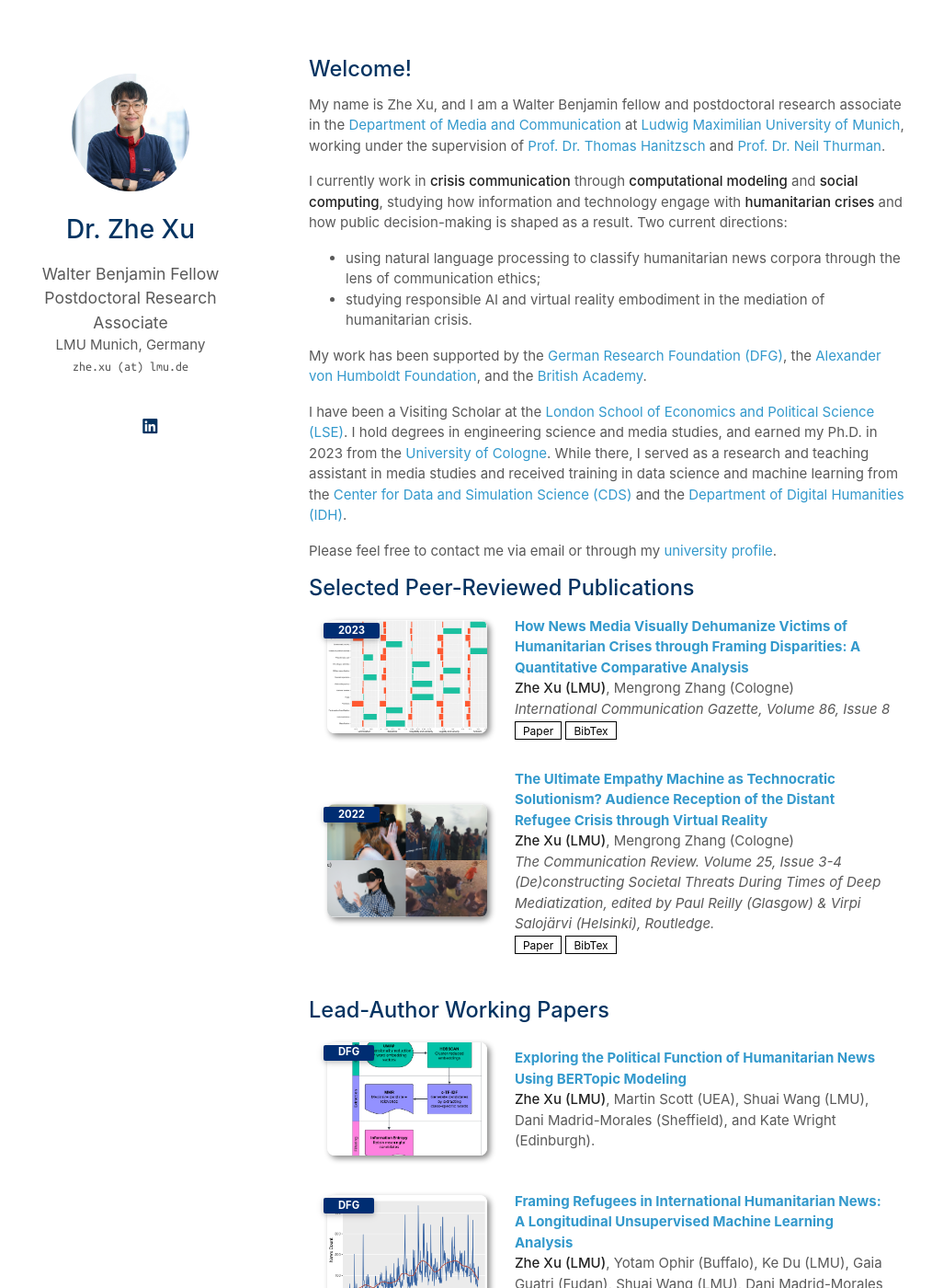
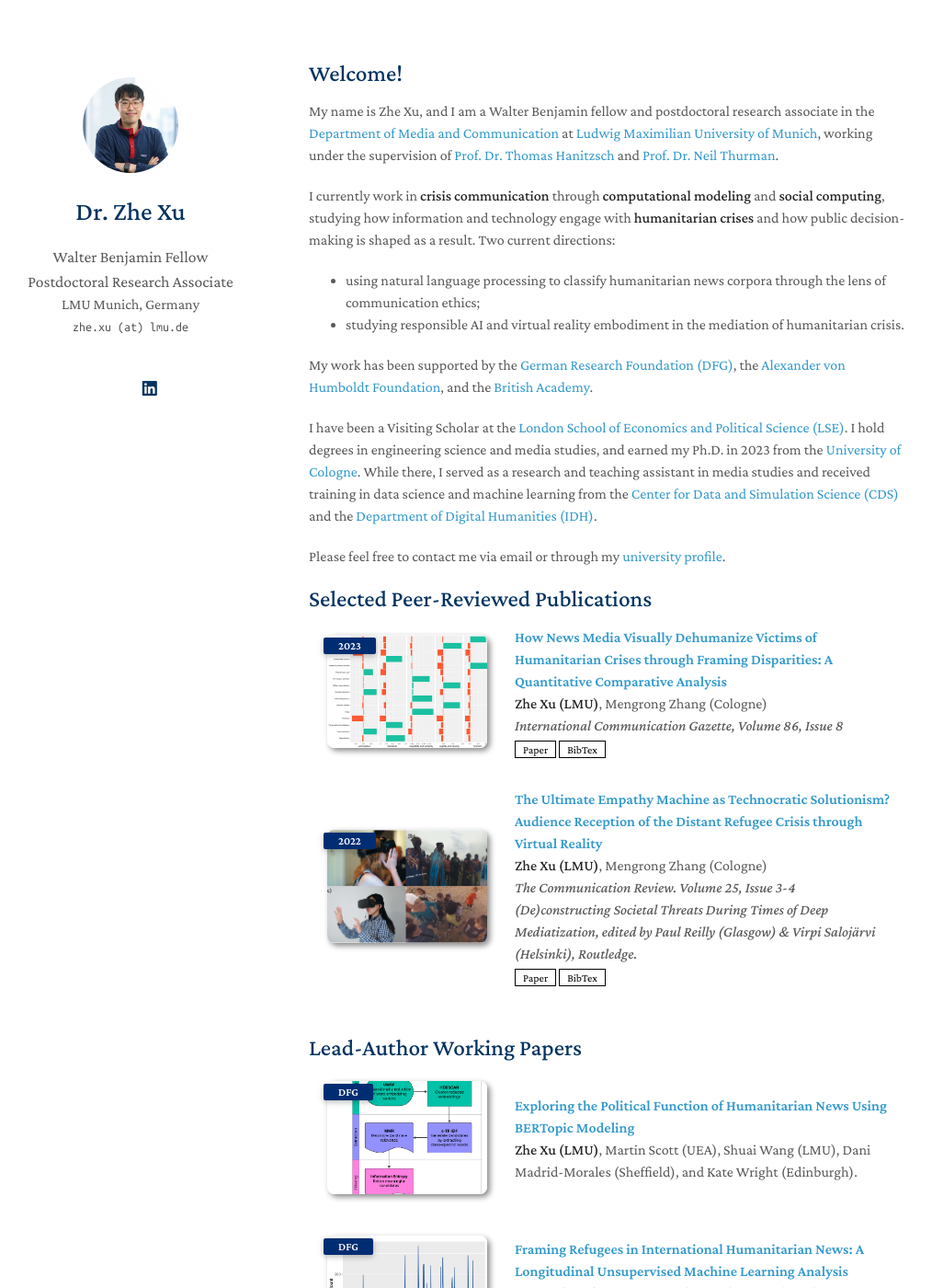
Before and after one commit to zhexuphd/home, a Jekyll site: the page built from index.md, in a window 1280 px wide and 1400 px high. Shown: the whole window at 92% size, without its empty margins (134-1148 px from the left). Built offline with Jekyll 4.4.1, drawn with Linux system fonts in a browser that asks for light colours; a style sheet for code colours, icons or effects is not loaded; our own code applies the rules of GitHub Pages for plain Markdown files.

Commit message:
Update minimal-light.scss

```diff
--- a/_sass/minimal-light.scss
+++ b/_sass/minimal-light.scss
@@ -13,14 +13,6 @@
   font-size:1.15rem;
   line-height:2.5rem;
   margin-right:1rem}
-
-body {
-  font-family: -apple-system, BlinkMacSystemFont,
-               "Segoe UI", Roboto,
-               "Helvetica Neue", Arial,
-               sans-serif !important;
-  font-size: 15px;
-}
 
 @media (prefers-color-scheme: dark) { .social-icons a {color: #3eb7f0 !important; }}
 
@@ -224,21 +216,13 @@
 
       .image.avatar img {
         border-radius: 100%;
-        width: 55%;
-        max-width: 150ox;
+        width: 45%;
         padding: 20px;
         // border: 1px solid #ddd;
         // padding: 3px;
         // box-shadow: 0 -1px 5px 1px rgba(200, 200, 200, 0.3);
       }
 
-@media (max-width: 480px) {
-    .image.avatar img {
-        width: 80%;   /* 手机相对小一点 */
-        max-width: 120px;
-        padding:10px;
-    }
-}
     #header .image.avatar {
       margin: 0 0 1em 0;
       width: 8.00em;
@@ -274,7 +258,7 @@
 }
 
 p, ul, ol, table, pre, dl {
-  margin:0 0 16px;
+  margin:0 0 20px;
 }
 
 h1, h2, h3 {
@@ -572,8 +556,8 @@
 
   .image.avatar img {
       border-radius: 100%;
-      width: 100%;
-      padding:0;
+      width: 95px;
+      padding:20px;
   }
   #head1o2 {
     visibility: hidden;
```
